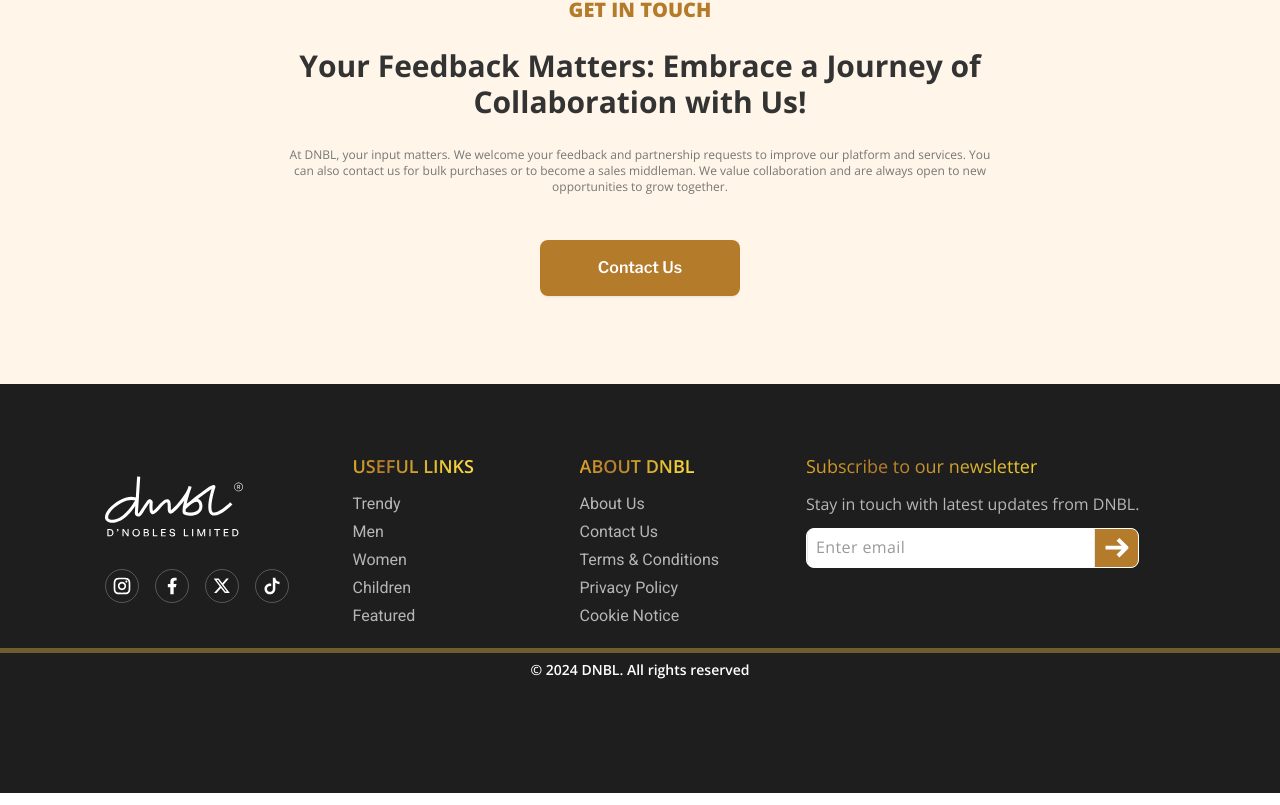
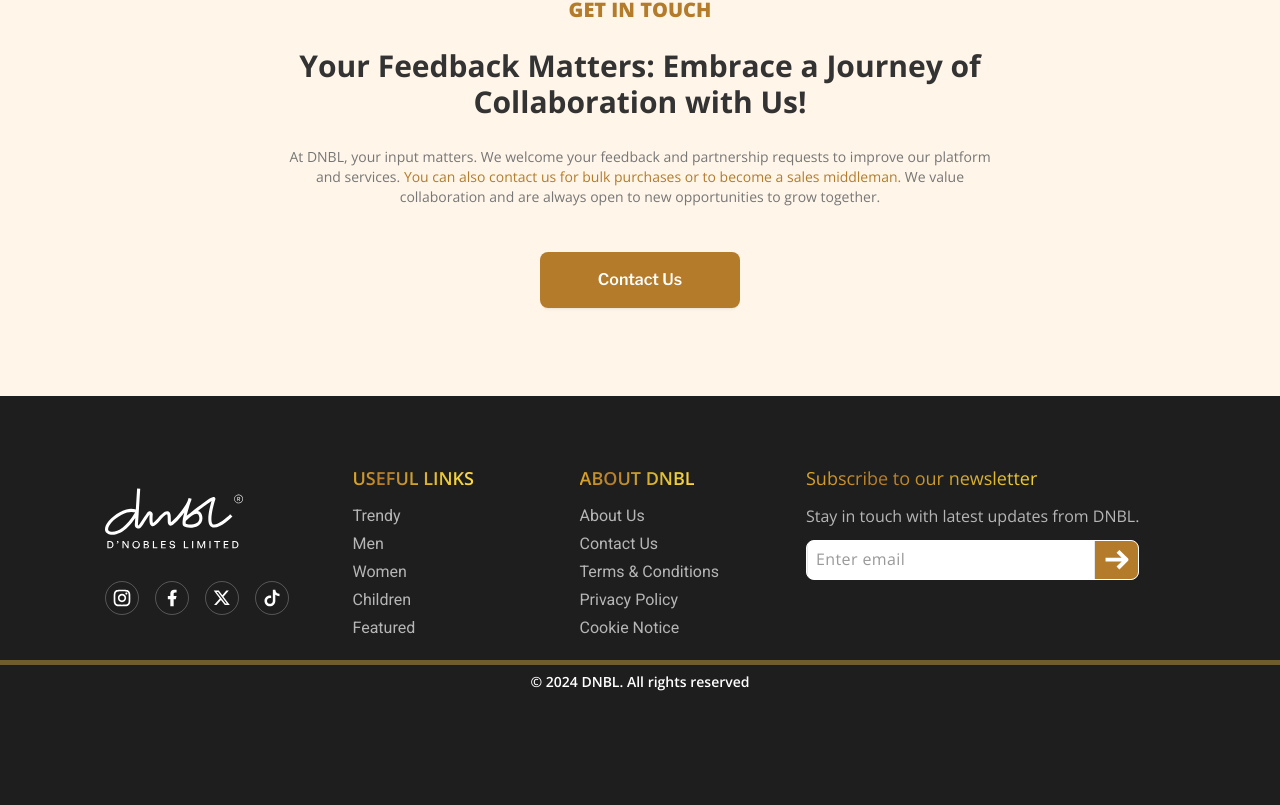
Before and after one commit to Mikael-duru/dnbl-online-store, a Next.js app: page / in a window 1280 px wide. Shown: the part 4630-5435 px from the top of the page. Built offline with nearby package versions, Linux system fonts and the light colour scheme; no server answers.

Commit message:
add middle man text

```diff
--- a/app/(store)/page.tsx
+++ b/app/(store)/page.tsx
@@ -236,10 +236,14 @@
 					<h2 className="text-2xl xs:text-3xl font-bold font-open-sans text-[#333] dark:text-white my-5 xs:mt-6 xs:mb-[27px]">
 						Your Feedback Matters: Embrace a Journey of Collaboration with Us!
 					</h2>
-					<p className="text-[#767676] dark:text-gray-300 text-xs font-open-sans mb-6 sm:mb-[44.96px]">
+					<p className="text-[#767676] dark:text-gray-300 text-sm font-open-sans mb-6 sm:mb-[44.96px]">
 						At DNBL, your input matters. We welcome your feedback and
-						partnership requests to improve our platform and services. You can
-						also contact us for bulk purchases or to become a sales middleman.
+						partnership requests to improve our platform and services.{" "}
+						<span className="text-gold-text">
+							{" "}
+							You can also contact us for bulk purchases or to become a sales
+							middleman.
+						</span>{" "}
 						We value collaboration and are always open to new opportunities to
 						grow together.
 					</p>
```
